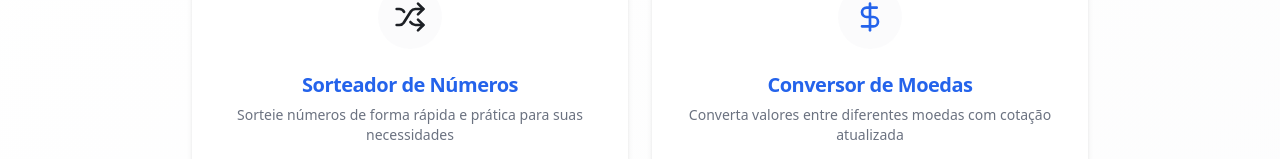
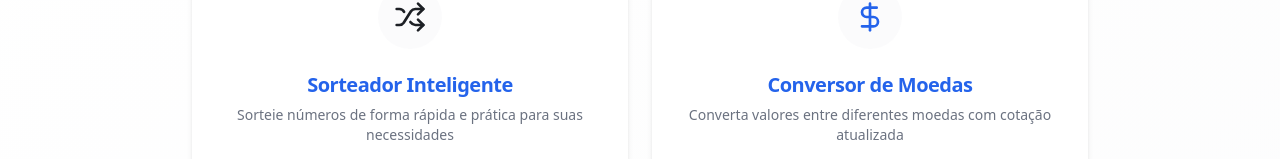
Before and after one commit to QaJean/online-utility-suite, a React (Vite) app: page / in a window 1280 px wide. Shown: the part 627-786 px from the top of the page. Built offline with nearby package versions, Linux system fonts and the light colour scheme; the HTML template or start-up script is replaced by a standard one.

Commit message:
Refactor: Update menu item name

```diff
--- a/src/pages/Home.tsx
+++ b/src/pages/Home.tsx
@@ -22,7 +22,7 @@ const Home = () => {
       color: "text-success"
     },
     {
-      title: "Sorteador de Números",
+      title: "Sorteador Inteligente",
       description: "Sorteie números de forma rápida e prática para suas necessidades",
       icon: <Shuffle className="w-8 h-8" />,
       link: "/sorteio",
```
